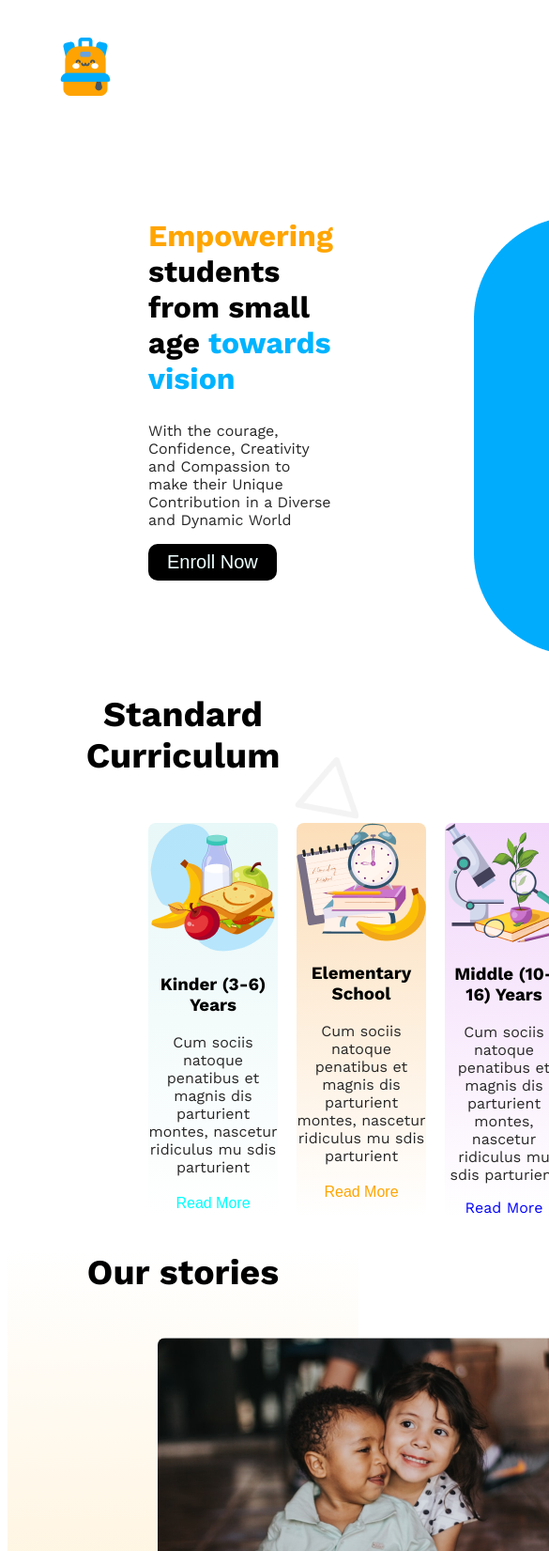
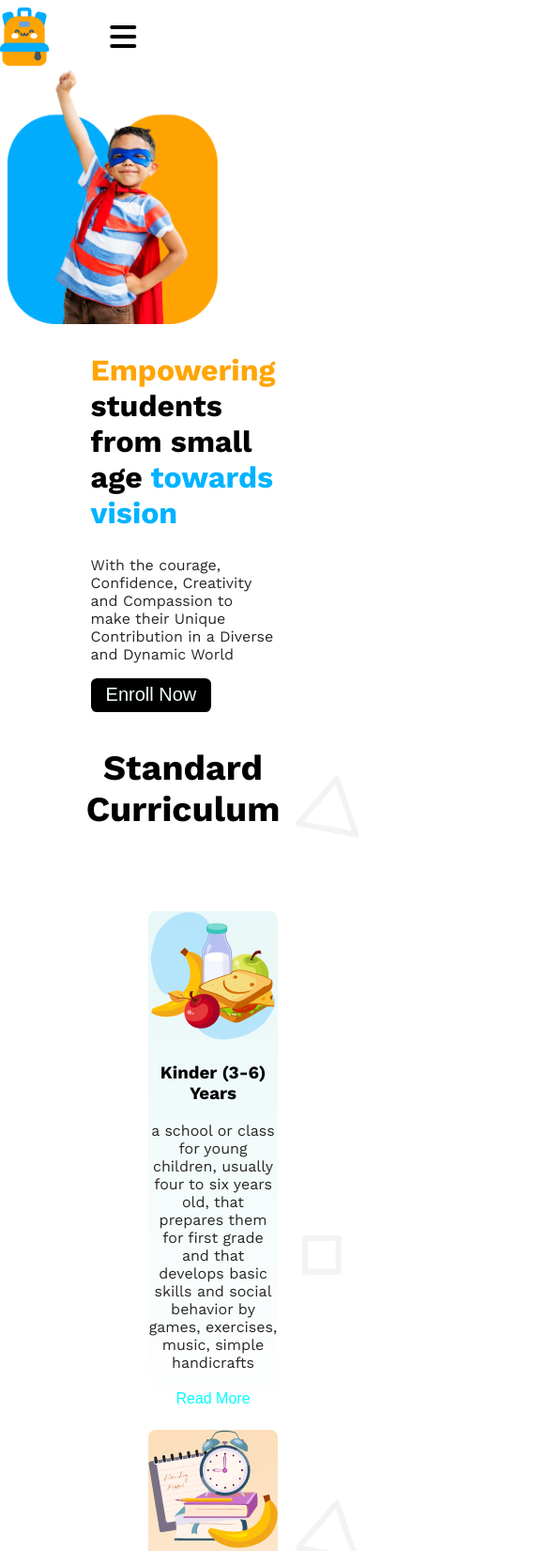
Before and after one commit to Rahima06/kids-school, a plain HTML site: page index.html in a window 390 px wide. Shown: the top 1651 px of the page at 94% size, 585 px wide, since content can reach past the window. Drawn offline with nearby package versions, Linux system fonts and the light colour scheme.

Commit message:
responsive file added

```diff
--- a/index.html
+++ b/index.html
@@ -6,12 +6,15 @@
     <meta name="viewport" content="width=device-width, initial-scale=1.0">
     <title>kids-school</title>
     <link rel="stylesheet" href="styles/style.css">
+    <script src="https://kit.fontawesome.com/9d85dfa935.js" crossorigin="anonymous"></script>
 </head>
 
 <body class="work-sans-font">
     <header class="display-flex">
         <div class="heading display-flex">
-            <img src="assets/logo.png" alt="">
+            <img class="logo-img" src="assets/logo.png" alt="">
+            <i class="fa-solid fa-bars"></i>
+
             <h3 class="first-heading">SCHOOL</h3>
         </div>
 
@@ -33,7 +36,7 @@
 
     </header>
     <main>
-        <section class="display-flex">
+        <section class="display-flex hero">
 
             <div class="banner">
 
@@ -49,7 +52,7 @@
 
             </div>
             <div class="banner-image">
-                <img src="assets/hero-kids.png" alt="">
+                <img class="logo-image" src="assets/hero-kids.png" alt="">
 
             </div>
         </section>
@@ -65,17 +68,17 @@
                 <div class="kinder bg-img ">
                     <img src="assets/kinder.png" alt="">
                     <h3>Kinder (3-6) Years</h3>
-                    <p class="paragraph">Cum sociis natoque penatibus et magnis
-                        dis parturient montes, nascetur ridiculus
-                        mu sdis parturient</p>
+                    <p class="paragraph">a school or class for young children, usually four to six years old, that
+                        prepares them for first grade and that develops basic skills and social behavior by games,
+                        exercises, music, simple handicrafts</p>
                     <button class="btn color-blue read-1">Read More</button>
                 </div>
                 <div class="elementery bg-img">
                     <img src="assets/elementary.png" alt="">
                     <h3>Elementary School</h3>
-                    <p class="paragraph">Cum sociis natoque penatibus et magnis
-                        dis parturient montes, nascetur ridiculus
-                        mu sdis parturient</p>
+                    <p class="paragraph">An elementary school is a school where children are taught for the first six or
+                        sometimes eight years of their education. [mainly US] ...the move from elementary school to
+                        middle school or junior high</p>
                     <button class="btn btn color-orange read-2">Read More</button>
                 </div>
                 <div class="middle bg-img">
--- a/styles/style.css
+++ b/styles/style.css
@@ -14,16 +14,17 @@
 .display-flex {
     display: flex;
     justify-content: space-around;
-    margin-top: 20px;
+    margin-top: .80 rem;
     align-items: center;
 
 }
 
+
 /* navigation style */
-
 .navitem {
     list-style: none;
-    margin-right: 30px;
+    margin-right: 1rem;
+
 
 }
 
@@ -51,15 +52,24 @@
 .btn-primary {
     font-size: 1.25rem;
     font-weight: 600px;
-    padding-left: 20px;
-    padding-right: 20px;
-    padding-top: 8px;
-    padding-bottom: 8px;
+    padding-left: .99 rem;
+    padding-right: .99rem;
+    padding-top: .40rem;
+    padding-bottom: .40rem;
     background-color: orange;
     color: azure;
-    border-radius: 10px;
+    border-radius: .85rem;
     border: none;
 
+}
+
+.logo-image {
+    width: 100%;
+}
+
+.main {
+    max-width: 1440px;
+    margin: 0 auto;
 }
 
 /* heading part styling */
@@ -75,14 +85,14 @@
 
 .btn-enroll {
     font-size: 1.25rem;
-    font-weight: 600px;
-    padding-left: 20px;
-    padding-right: 20px;
-    padding-top: 8px;
-    padding-bottom: 8px;
+    font-weight: 60rem;
+    padding-left: 1rem;
+    padding-right: 1rem;
+    padding-top: .40rem;
+    padding-bottom: .40rem;
     background-color: black;
     color: azure;
-    border-radius: 10px;
+    border-radius: .40rem;
     border: none;
 
 }
@@ -243,6 +253,7 @@
     margin-top: 10px;
 }
 
+
 .btn-view {
 
     align-items: center;
@@ -316,6 +327,61 @@
     .btn-primary {
 
         display: none;
+
     }
 
+    .hero {
+
+        flex-direction: column-reverse;
+    }
+
+    .card-curriculum {
+        grid-template-columns: repeat(1, 1fr);
+    }
+
+    .story-1 {
+        display: none;
+    }
+
+    .grid {
+
+        grid-template-columns: repeat(1, 1fr);
+        background-image: linear-gradient(to top, rgb(255, 228, 178), white);
+    }
+
+    .footer {
+        grid-template-columns: repeat(2, 2fr);
+
+    }
+
+    .display-flex,
+    {
+    display: block;
 }
+
+.icon {
+    display: flex;
+}
+
+.first-heading {
+    display: none;
+}
+
+.heading {
+
+    display: flex;
+
+}
+
+.logo-img {
+
+    position: relative;
+    left: -60px;
+}
+
+
+
+
+
+
+}
```
